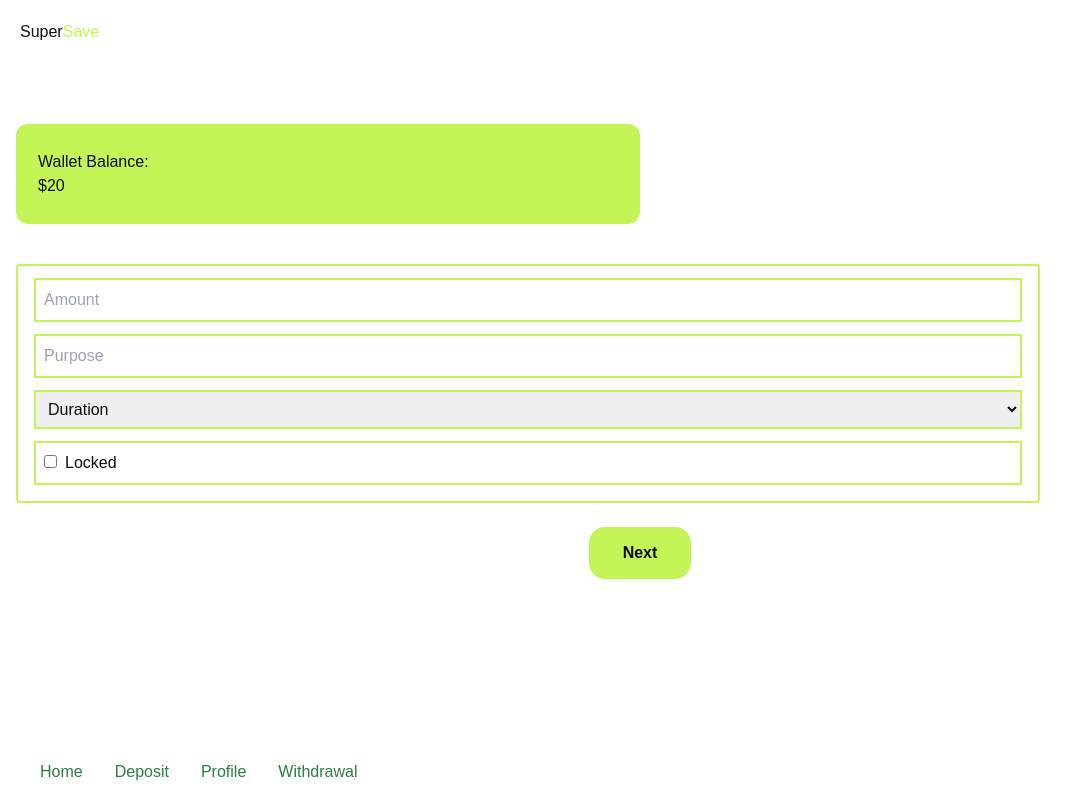
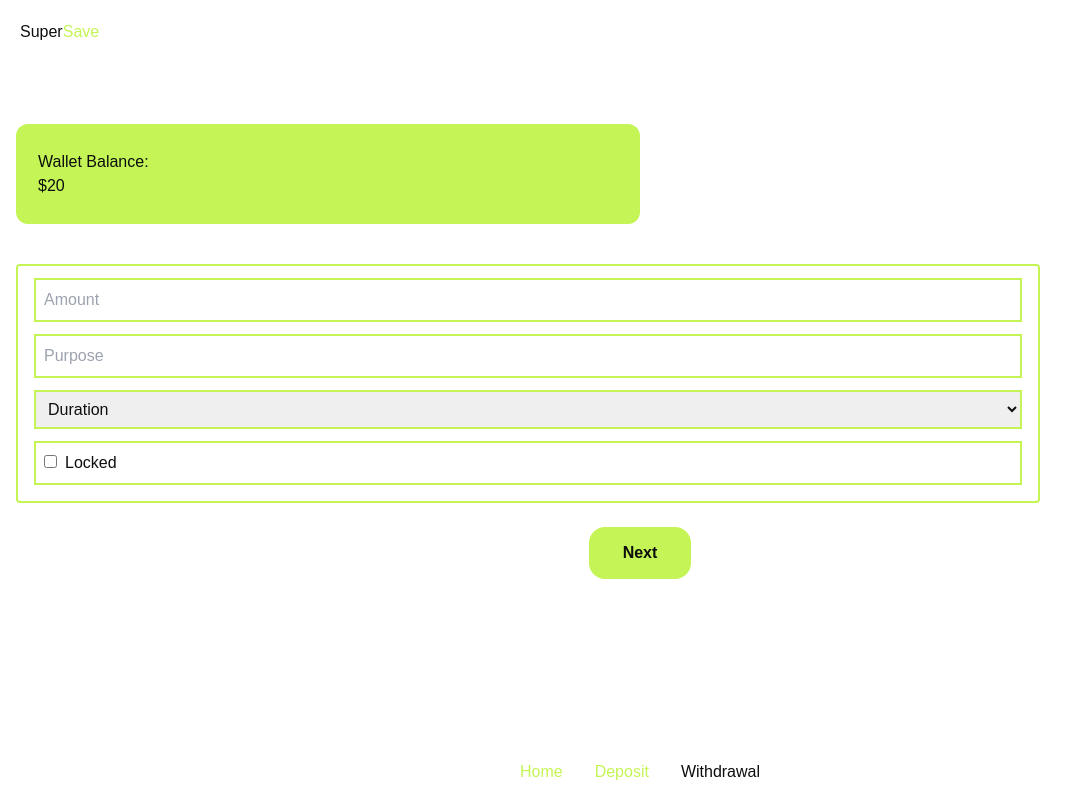
Before and after one commit to Preciousnnebuogor/supersave, a Next.js app: page /deposit in a window 1280 px wide. Shown: the whole page, without its empty margins (0-1087 px from the left). Built offline with nearby package versions, Linux system fonts and the light colour scheme.

Commit message:
changed profile.tsx to withdrawal.tsx

```diff
--- a/app/(sector)/footer.tsx
+++ b/app/(sector)/footer.tsx
@@ -4,7 +4,9 @@ import Link from "next/link"
 
 export default function Footer() {
   return (
-    <div className={`flex justify-between items-center text-center fixed bottom-0 py-2`}>
+    <div
+      className={`flex justify-between items-center text-center fixed bottom-0 py-2 w-[100%]`}
+    >
       <div
         className={
           "flex flex-row justify-between text-center mx-auto md:px-6 px-4 py-2 "
@@ -14,31 +16,22 @@ export default function Footer() {
           <Link
             href={"/"}
             className={
-              " hover:text-secondary p-4 mt-20 md:mt-0 text-secondary-foreground"
+              " hover:text-black p-4 mt-20 md:mt-0 text-primary"
             }
           >
             Home
           </Link>
           <Link
             href={"/deposit"}
-            className={" hover:text-secondary p-4 text-secondary-foreground"}
+            className={" hover:text-black p-4 text-primary"}
           >
             Deposit
           </Link>
 
           <Link
-            href={"/profile"}
+            href={"/withdrawal"}
             className={
-              " hover:text-secondary p-4 mt-20 md:mt-0 text-secondary-foreground"
-            }
-          >
-            Profile
-          </Link>
-
-          <Link
-            href={"/withdrwal"}
-            className={
-              " hover:text-secondary p-4 mt-20 md:mt-0 text-secondary-foreground"
+              " hover:text-black p-4 mt-20 md:mt-0 text-secondary-primary"
             }
           >
             Withdrawal
--- a/app/(sector)/withdrwal/page.tsx
+++ /dev/null
@@ -1,11 +0,0 @@
-"use client"
-
-export default function People() {
-  return (
-    <div>
-      <div>
-
-      </div>
-    </div>
-  )
-}
```
Also changed, not shown: app/(sector)/withdrawal/page.tsx (renamed from app/(sector)/profile/page.tsx).
